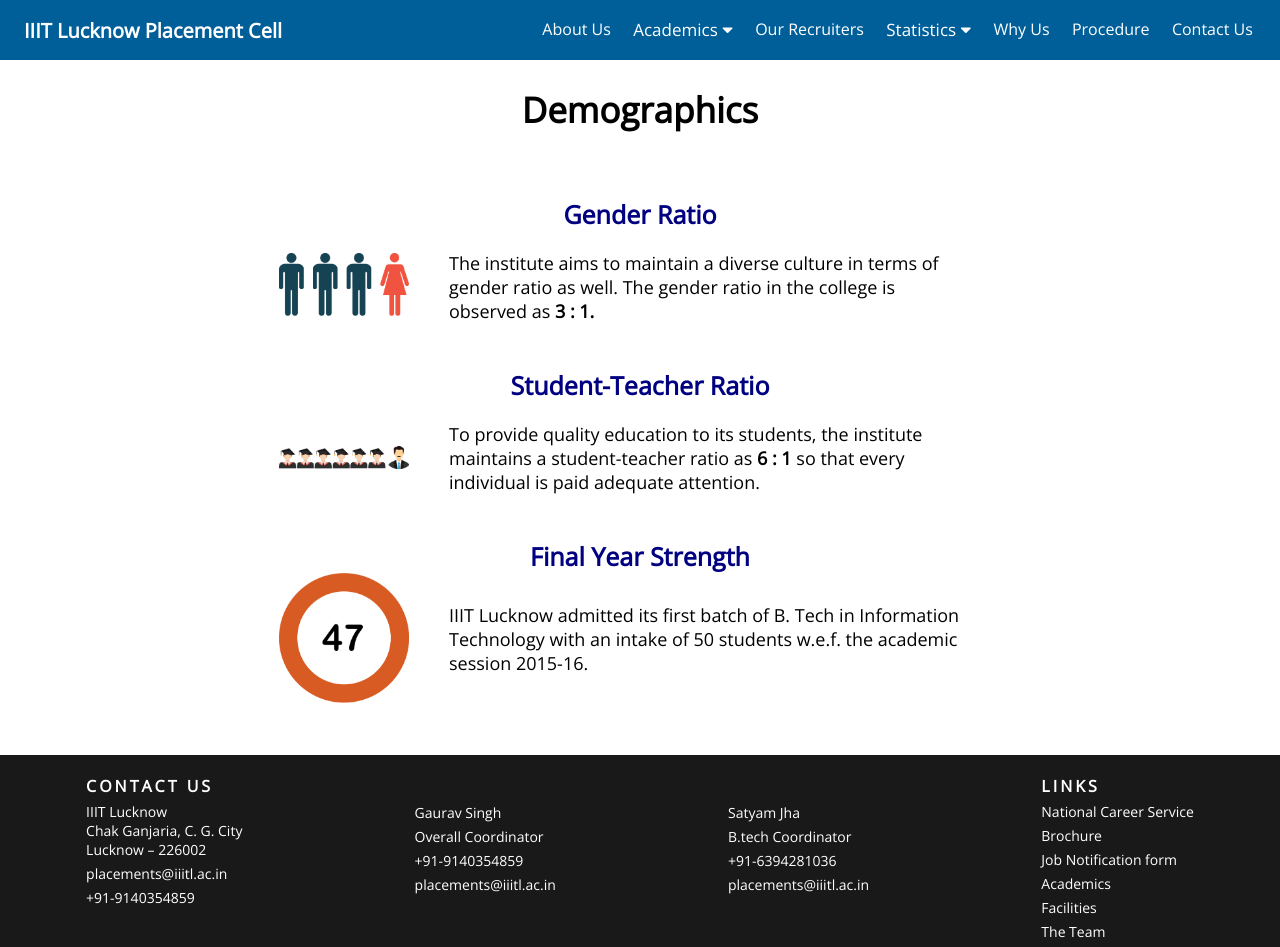
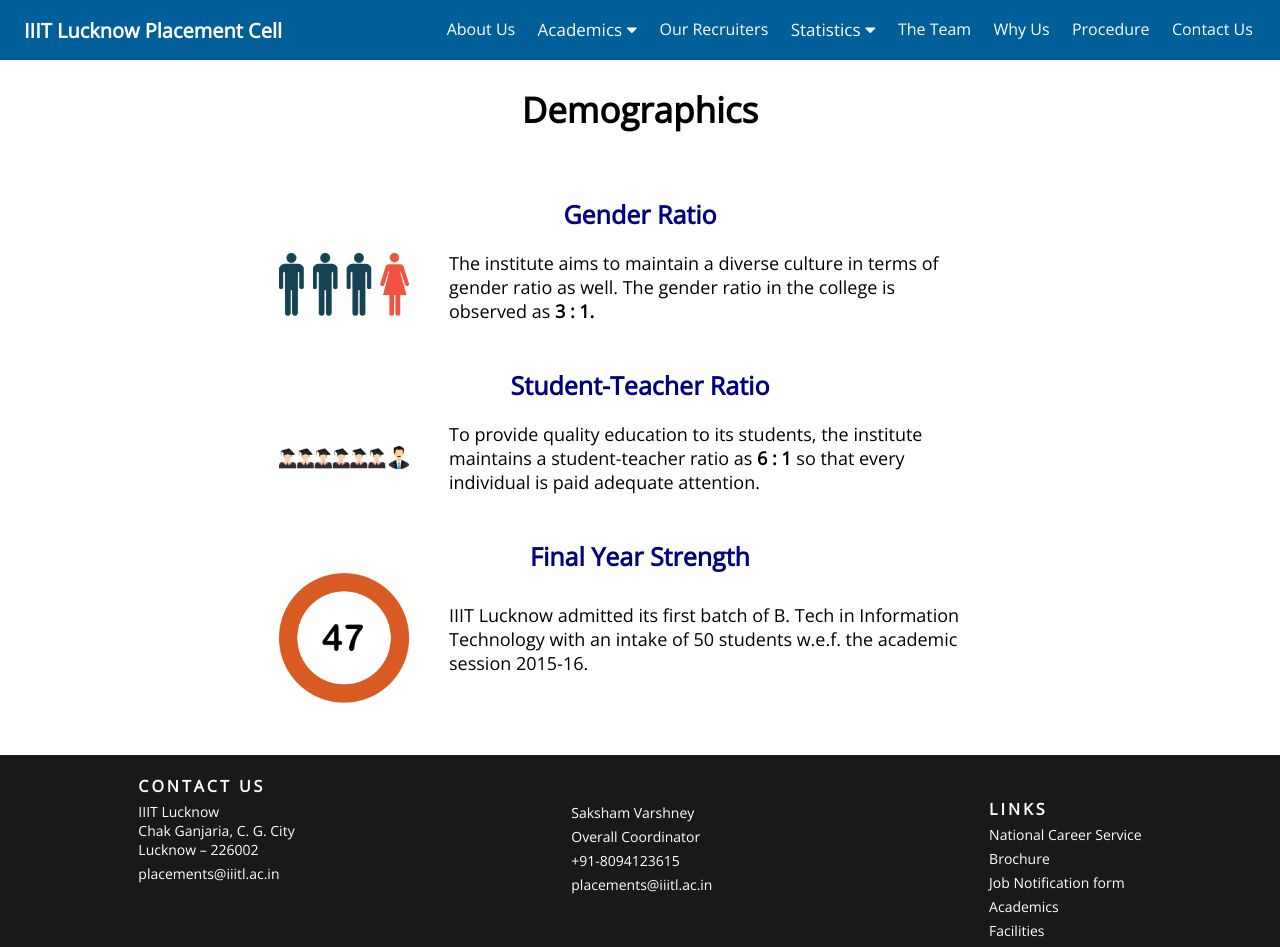
Before and after one commit to axios-iiitl/Placement-Website, a React (Create React App) app: page /demographics in a window 1280 px wide. Shown: the top 947 px of the page. Built offline with nearby package versions, Linux system fonts and the light colour scheme; the HTML template or start-up script is replaced by a standard one.

Commit message:
contact details updated

```diff
--- a/src/components/Footer.js
+++ b/src/components/Footer.js
@@ -23,27 +23,12 @@ const footer = () => {
                   placements@iiitl.ac.in
                 </a>
               </p>
-              <p>
-                <a href="tel:+91-9140354859">+91-9140354859</a>
-              </p>
             </div>
             <div className="footer-col">
-              <p className="footer-contact-name">Gaurav Singh</p>
+              <p className="footer-contact-name">Saksham Varshney</p>
               <p className="footer-contact-position">Overall Coordinator</p>
               <p>
-                <a href="tel:+91-9140354859">+91-9140354859</a>
-              </p>
-              <p>
-                <a href="mailto:placements@iiitl.ac.in">
-                  placements@iiitl.ac.in
-                </a>
-              </p>
-            </div>
-            <div className="footer-col">
-              <p className="footer-contact-name">Satyam Jha</p>
-              <p className="footer-contact-position">B.tech Coordinator</p>
-              <p>
-                <a href="tel:+91-6394281036">+91-6394281036</a>
+                <a href="tel:+91-8094123615">+91-8094123615</a>
               </p>
               <p>
                 <a href="mailto:placements@iiitl.ac.in">
@@ -78,9 +63,6 @@ const footer = () => {
                 <Link to="/facilities">Facilities</Link>
               </p>
               <p>
-                <Link to="/contact-us">The Team</Link>
-              </p>
-              <p>
                 <Link to="/alumni-speaks">Alumni Speaks</Link>
               </p>
             </div>
--- a/src/components/SideDrawer.js
+++ b/src/components/SideDrawer.js
@@ -96,6 +96,11 @@ class SideDrawer extends React.Component {
           ) : null}
 
           <li onClick={this.props.click}>
+            <NavLink to="/contact-us" exact className="activeclass">
+              The Team
+            </NavLink>
+          </li>
+          <li onClick={this.props.click}>
             <NavLink to="/why-iiitl" exact className="activeclass">
               Why Us
             </NavLink>
--- a/src/components/Toolbar.js
+++ b/src/components/Toolbar.js
@@ -52,6 +52,11 @@ const Toolbar = props => (
             </div>
           </li>
           <li>
+            <NavLink to="/contact-us" exact className="activeclass">
+              The Team
+            </NavLink>
+          </li>
+          <li>
             <NavLink to="/why-iiitl" exact className="activeclass">
               Why Us
             </NavLink>
```
